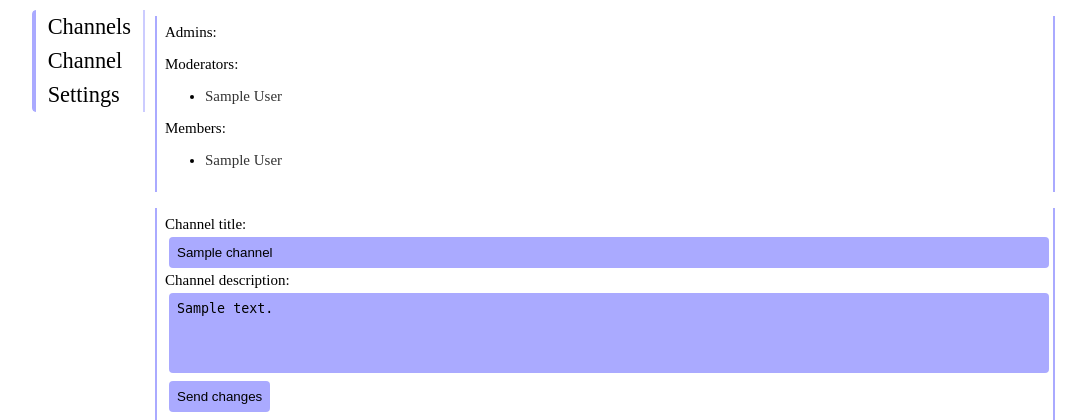
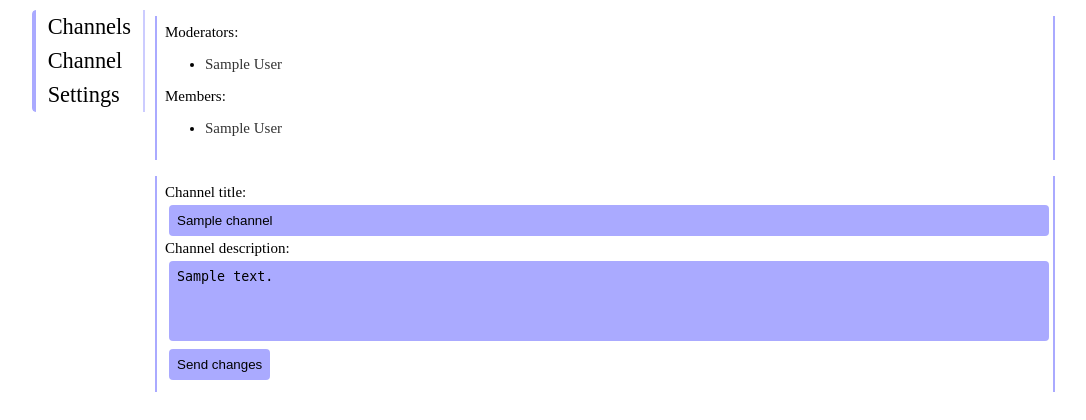
Before and after one commit to nalek0/test-messanger-public, a Flask app: page /messanger/channel/1/settings in a window 1280 px wide. Shown: the part 50-470 px from the top of the page, without its empty margins (35-1121 px from the left). Run offline with Flask 2, Linux system fonts and the light colour scheme; a user stored in the database is signed in; tables that the repository leaves empty hold one stand-in row (values such as "Sample post"); parts of the project's set-up code (start-up, migrations or seed data) failed here and were passed over; some libraries are stand-ins or nearby versions.

Commit message:
Removed "admins" from /channel_settings page

```diff
--- a/server/templates/messanger/channel_settings.html
+++ b/server/templates/messanger/channel_settings.html
@@ -18,9 +18,6 @@
 {% block channel_content %}
 <div class="main_part">
     <div class="channel_info_block settings_block hidden" id="channel_info_block">
-        <div class="channel_info_title">Admins:</div>
-        <ul id="admins_list">
-        </ul>
         <div class="channel_info_title">Moderators:</div>
         <ul id="moderators_list">
         </ul>
```
